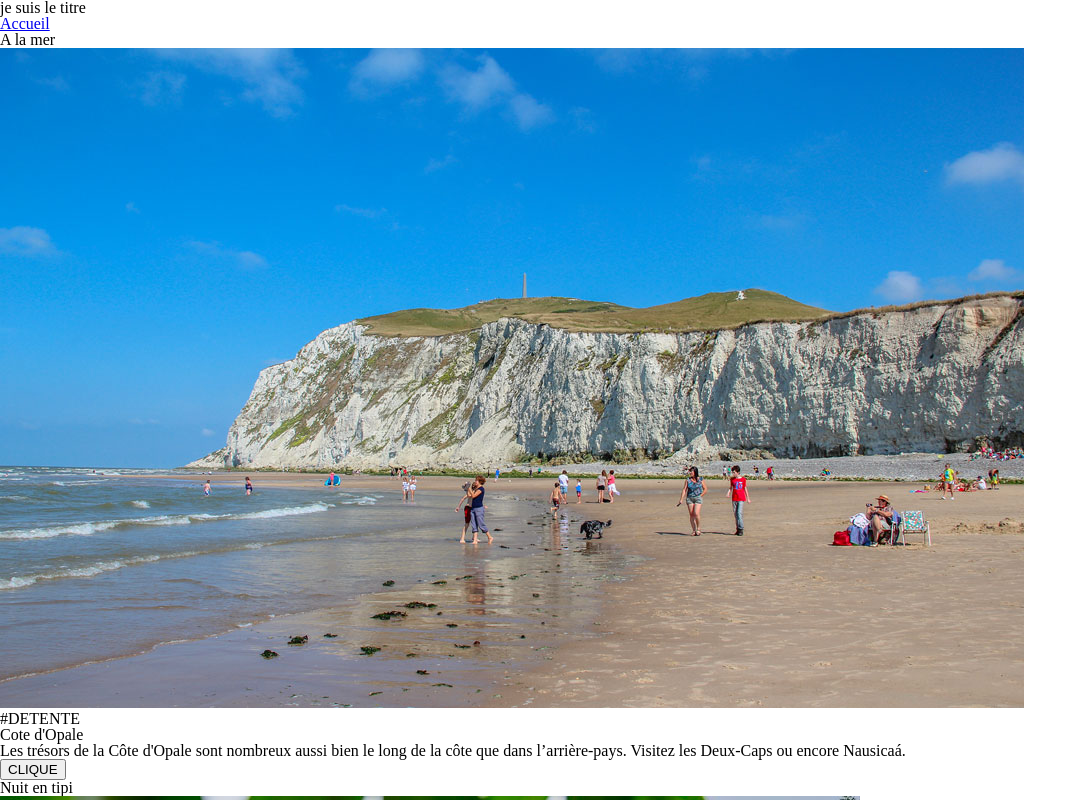
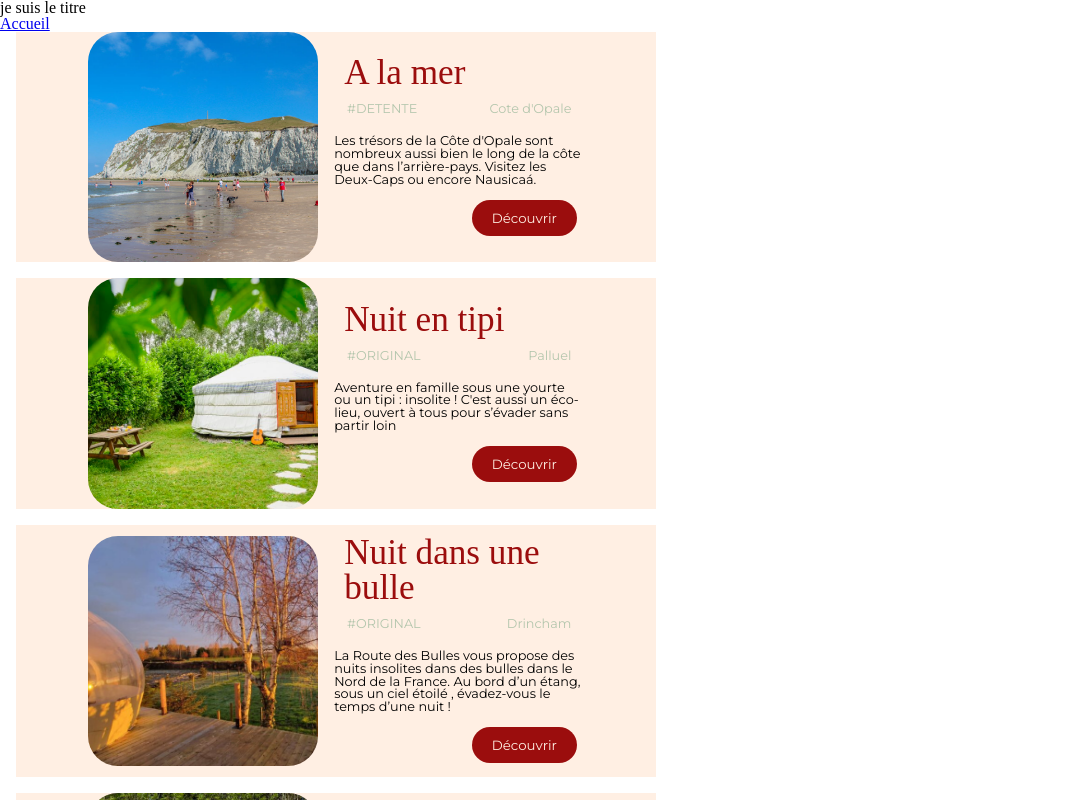
Before and after one commit to EmilieLgt/Lille-au-vert, a React (Vite) app: page /weekend in a window 1280 px wide. Shown: the top 800 px of the page, without its empty margins (0-1087 px from the left). Built offline with nearby package versions, Linux system fonts and the light colour scheme; a web font is replaced by a local one.

Commit message:
style card

```diff
--- a/src/App.css
+++ b/src/App.css
@@ -133,5 +133,5 @@ table {
   /* polices */
   --h1-font : "Handlee";
   --primary-font : "Montserrat";
-  --title-font : "Delicious Handrawn" ,
+  --title-font : "Delicious Handrawn";
 }
--- a/src/assets/Context/ActivitiesContext.jsx
+++ b/src/assets/Context/ActivitiesContext.jsx
@@ -7,7 +7,7 @@ export default function ActivitiesContextProvider({ children }) {
   const oneAfternoon = [
     {
       id: 0,
-      name: "Mosaïc, le jardin des cultures",
+      name: "Mosaïc",
       image: "./public/images/oneafternoon/afternoon0.jpg",
       desc: "Au cœur du Parc de la Deûle, se niche un jardin extraordinaire. Bienvenue à Mosaïc, le jardin des cultures ! Fruit du talent des paysagistes Jacques Simon, Yves Hubert et Jean-Noël Capart, Mosaïc raconte et célèbre la diversité culturelle de la métropole lilloise.",
       hashtag: "#BALADE",
@@ -232,7 +232,7 @@ export default function ActivitiesContextProvider({ children }) {
     },
     {
       id: 6,
-      name: "Acheter local à la ferme urbaine Concorde",
+      name: "La ferme urbaine Concorde",
       image: "./public/images/daily/ferme.jpeg",
       city: "Lille",
       desc: "Vente en direct de légumes et de paniers de légumes le mercredi après-midi de 13h à 17h",
--- a/src/components/Card.jsx
+++ b/src/components/Card.jsx
@@ -1,14 +1,28 @@
 /* eslint-disable react/prop-types */
 /* eslint-disable react/no-unescaped-entities */
-function Card( {activity}) {
+
+import "./card.css";
+
+function Card({ activity }) {
   return (
-    <>
-      <h2>{activity.name}</h2>
-      <img src={activity.image}/>
-      <p>{activity.hashtag}</p> <p>{activity.city}</p>
-      <p>{activity.desc}</p>
-      <a href={activity.link} target="_blank"><button>CLIQUE</button></a>
-    </>
+    <div className="single-card">
+      <img className="card-image" src={activity.image} />
+        <div className="card-text">
+      <div className="info-over-image">
+        <h2 className="card-title">{activity.name}</h2>
+        <div className="card-infos">
+          <p className="card-hashtag">{activity.hashtag}</p>{" "}
+          <p>{activity.city}</p>
+        </div>
+      </div>
+      <p className="card-description">{activity.desc}</p>
+
+      <a href={activity.link} target="_blank">
+        <button className="card-button">Découvrir</button>
+      </a>
+
+      </div>
+    </div>
   );
 }
 export default Card;
--- /dev/null
+++ b/src/components/card.css
@@ -0,0 +1,124 @@
+.single-card {
+  font-family: var(--primary-font);
+  margin-bottom: 1em;
+  position: relative;
+  display: flex;
+  flex-direction: column;
+  justify-content: center;
+  align-items: center;
+  padding-bottom: 1em;
+  background-color: var(--third-color);
+}
+
+.card-image {
+  width: 90vw;
+  height: 90vw;
+  object-fit: cover;
+}
+
+.card-title {
+  color: var(--third-color);
+  font-family: var(--title-font);
+  font-size: 3em;
+  padding-left: 10px;
+  padding-top: 10px;
+}
+
+.card-infos {
+  color: var(--primary-color);
+  font-size: 0.8em;
+  display: flex;
+  flex-direction: row;
+  justify-content: space-between;
+  margin-top: 1em;
+  padding-left: 1em;
+  padding-right: 1em;
+  padding-bottom: 0.5em;
+}
+.info-over-image {
+  position: absolute;
+  top: 34%;
+  left:5%;
+  width: 90vw;
+  background-color: rgb(0, 0, 0, 0.5);
+}
+
+.card-description {
+  font-size: 0.8em;
+  width: 80vw;
+  text-align: center;
+  margin-top: 1em;
+}
+
+.card-button {
+  font-family: var(--primary-font);
+  color: var(--third-color);
+  background-color: var(--secondary-color);
+  padding: 10px 20px;
+  border: none;
+  box-shadow: none;
+  border-radius: 30px;
+  margin-top: 1em;
+  cursor: pointer;
+  margin-left:30%;
+}
+
+@media screen and (min-width: 992px) {
+  .single-card {
+    display: flex;
+    flex-direction: row;
+    position: initial;
+    justify-content: center;
+    align-items: center;
+    margin-left:1em;
+   width: 50%;
+   gap: 1em;
+   padding:0;
+  }
+
+  .card-title {
+    color: var(--secondary-color);
+    font-size:2.2em;
+  }
+  .info-over-image {
+    position: initial;
+    background-color: var(--third-color);
+    width:250px;
+
+  }
+
+  .card-image {
+    width: 18vw;
+    height: 18vw;
+    object-fit: cover;
+    border-radius:30px;
+  }
+  .card-infos {
+    color: var(--primary-color);
+    display: flex;
+    flex-direction: row;
+
+
+
+  }
+
+  .card-text {
+    display: flex;
+    flex-direction: column;
+    justify-content: center;
+    flex-wrap: wrap;
+    width: 250px;
+  }
+
+  .card-description {
+    width: 250px;
+    text-align:left }
+
+
+.card-button{
+    margin-left:55%;
+    margin-bottom: 1em;
+
+}
+
+}
```
